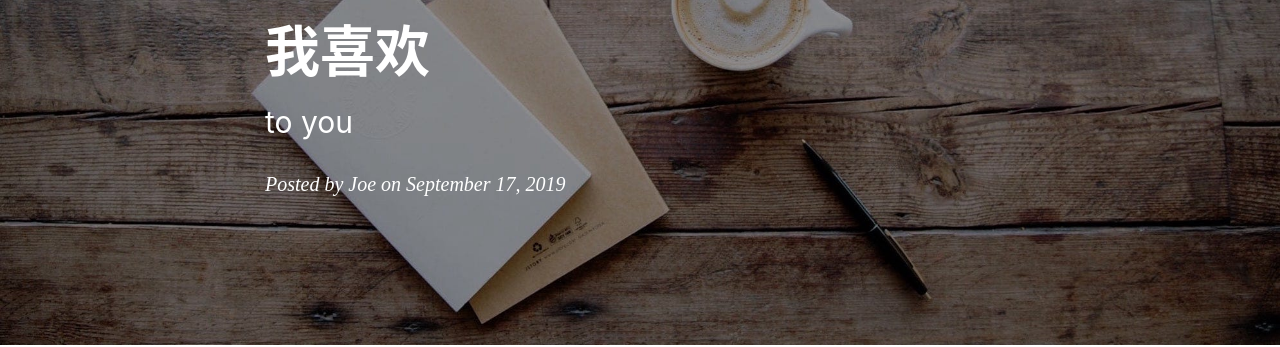
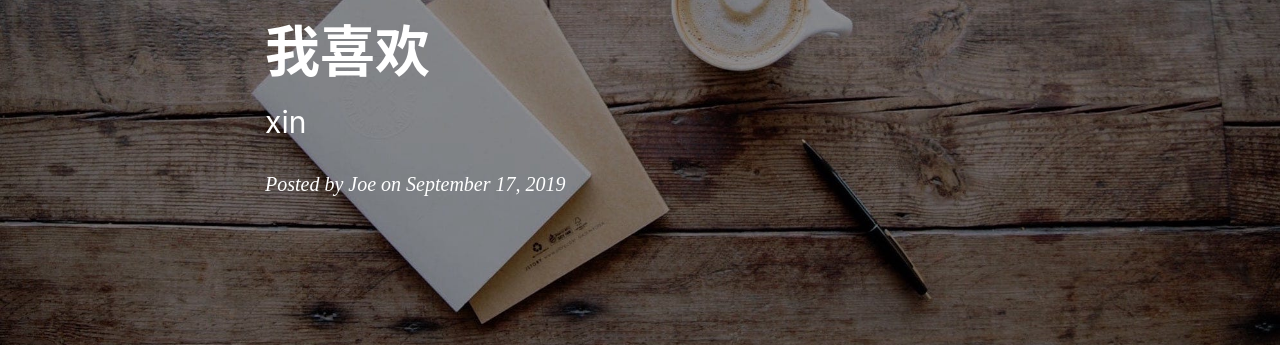
Before and after one commit to Joewn/Joewn.github.io, a Jekyll site: the page built from _posts/2019-09-17-我喜欢.md, in a window 1280 px wide. Shown: the part 178-525 px from the top of the page. Built offline with Jekyll 4.4.1, drawn with Linux system fonts in a browser that asks for light colours; nearby versions of some CDN libraries; comment, search, counter and statistics services are not loaded.

Commit message:
Update 2019-09-17-我喜欢.md

```diff
--- a/_posts/2019-09-17-我喜欢.md
+++ b/_posts/2019-09-17-我喜欢.md
@@ -1,7 +1,7 @@
 ---
 layout:     post
 title:      我喜欢
-subtitle:   to you
+subtitle:   xin
 date:       2019-09-17
 author:     Joe
 header-img: img/post-bg-coffee.jpeg
```
